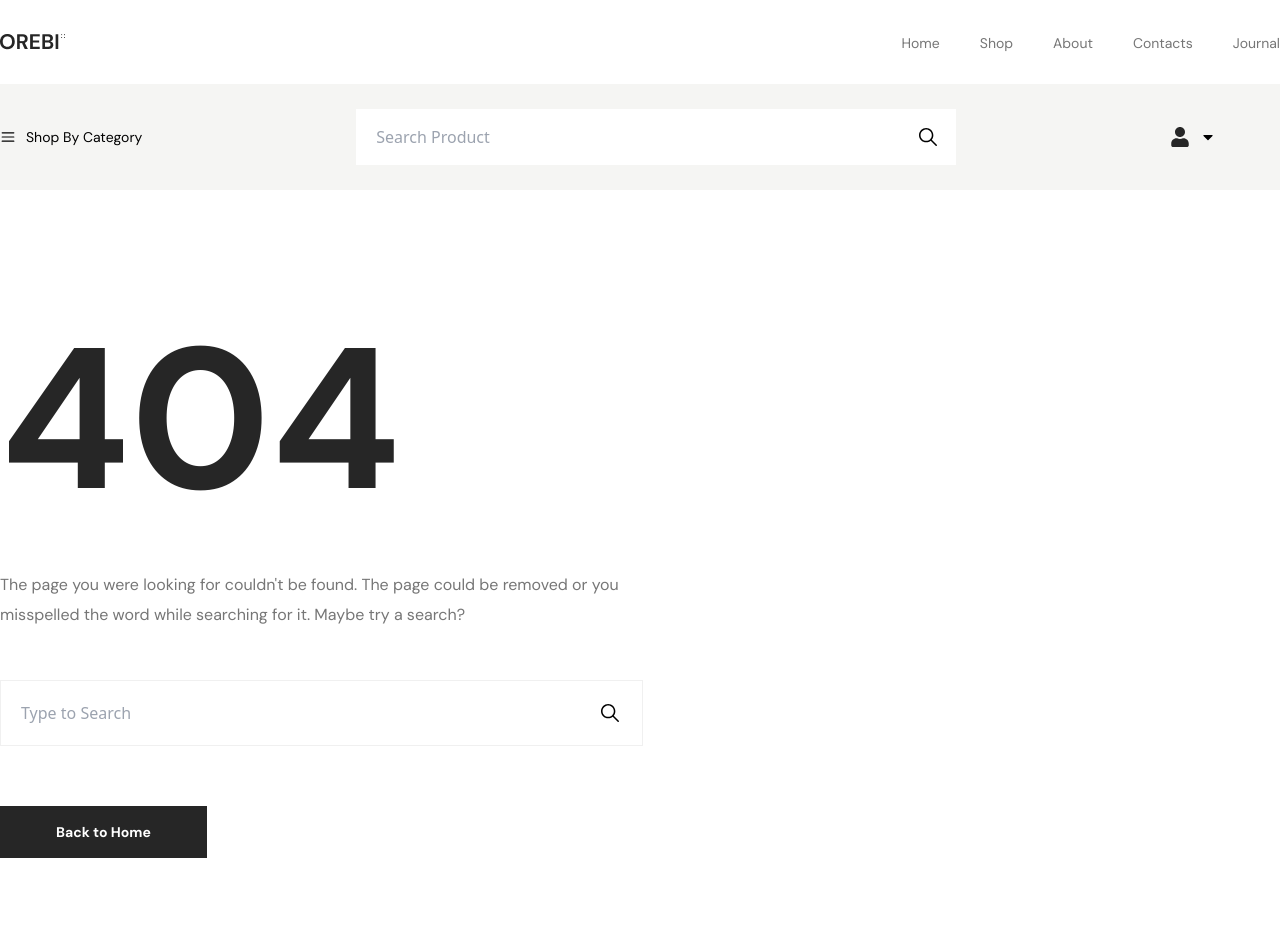
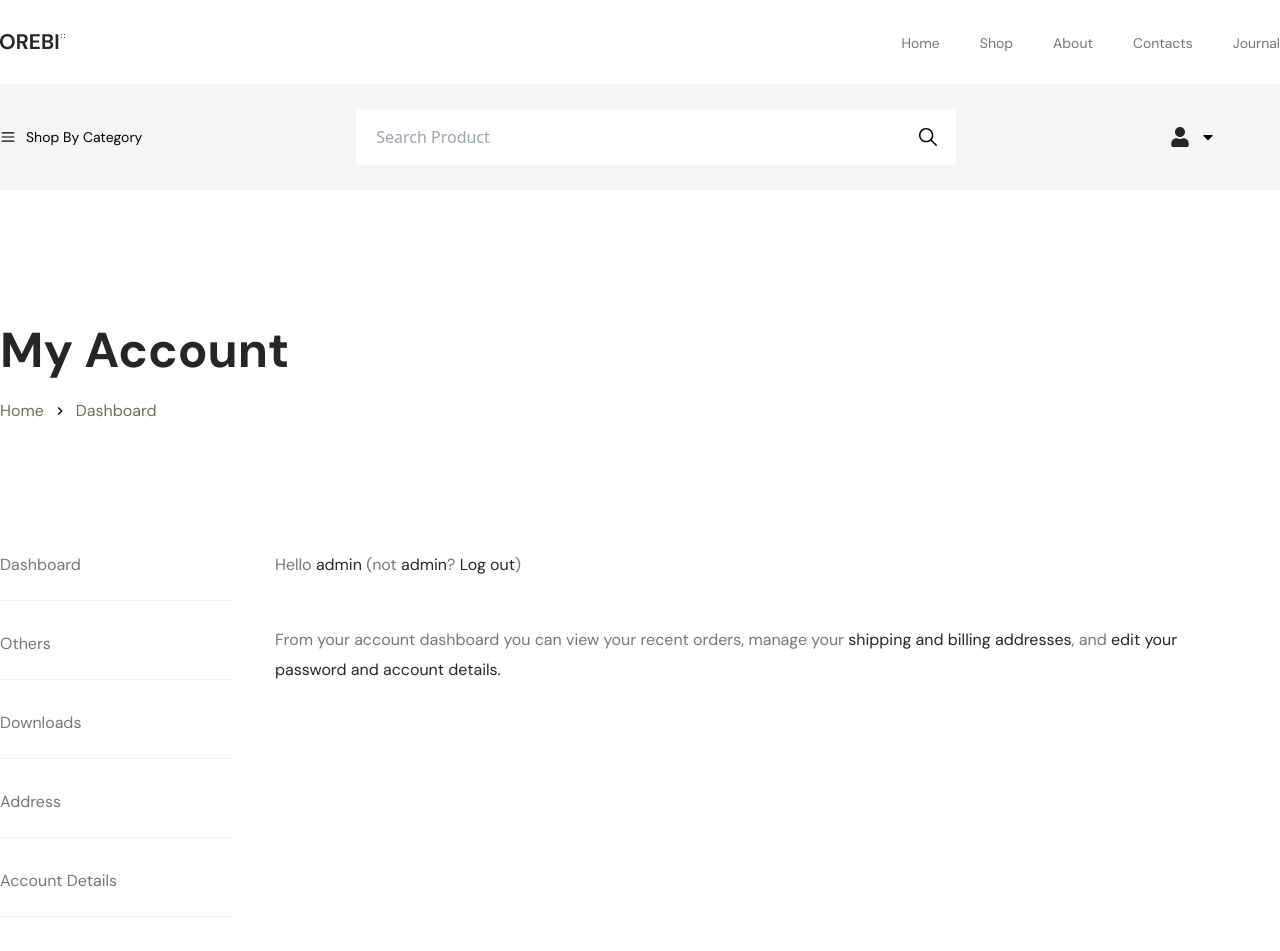
Before and after one commit to Nabab-Sharif/React-Project-5-Ecommerce-Orebi, a React (Vite) app: page /dashboard in a window 1280 px wide. Shown: the top 951 px of the page. Built offline with nearby package versions, Linux system fonts and the light colour scheme; some icons are missing.

Commit message:
My Account Page Part Done

```diff
--- a/src/App.jsx
+++ b/src/App.jsx
@@ -8,6 +8,12 @@ import Contact from "./pages/contact/Contact"
 import Journal from "./pages/journal/Journal"
 import CartPage from "./pages/viewCart/CartPage"
 import CheckoutPage from "./pages/checkout/CheckoutPage"
+import Myaccount from "./pages/myAccount/Index"
+import Dashboard from './pages/myAccount/Dashboard';
+import Others from './pages/myAccount/Others';
+import Download from './pages/myAccount/Download';
+import Address from './pages/myAccount/Address';
+import AccountDetails from './pages/myAccount/AccountDetails';
 
 
 
@@ -25,6 +31,13 @@ const App = () => {
           <Route path="/journal" element={<Journal />} />
           <Route path="/cart" element={<CartPage />} />
           <Route path="/checkout" element={<CheckoutPage />} />
+          <Route element={<Myaccount />}>
+            <Route path="/dashboard" element={<Dashboard />} />
+            <Route path="/others" element={<Others />} />
+            <Route path="/download" element={<Download />} />
+            <Route path="/address" element={<Address />} />
+            <Route path="/accountdetails" element={<AccountDetails />} />
+          </Route>
           <Route path="*" element={<Error />} />
         </Route>
       </>
--- a/src/components/UserAccount.jsx
+++ b/src/components/UserAccount.jsx
@@ -1,10 +1,15 @@
+import { Link } from 'react-router-dom';
+
+
 
 const UserAccount = () => {
   return (
     <>
       <div className="w-[210px] absolute right-0 mt-4 border-[1px] border-[#c3c1c1]">
-        <a className="bg-white block px-[60px] py-4 text-center text-[#262626] text-[14px] font-normal font-dm capitalize transition-all duration-200 hover:bg-black hover:text-white" href="#">my account</a>
-        <a className="bg-white block px-[60px] py-4 text-center text-[#262626] text-[14px] font-normal font-dm capitalize transition-all duration-200  hover:bg-black hover:text-white " href="#">log out</a>
+
+        <Link to="dashboard" className="bg-white block px-[60px] py-4 text-center text-[#262626] text-[14px] font-normal font-dm capitalize transition-all duration-200 hover:bg-black hover:text-white" href="#">my account</Link>
+        <Link className="bg-white block px-[60px] py-4 text-center text-[#262626] text-[14px] font-normal font-dm capitalize transition-all duration-200  hover:bg-black hover:text-white " href="#">log out</Link>
+
       </div>
     </>
   )
--- /dev/null
+++ b/src/pages/myAccount/AccountDetails.jsx
@@ -0,0 +1,11 @@
+
+
+const AccountDetails = () => {
+  return (
+    <>
+      <h2>Account Details of users</h2>
+    </>
+  )
+}
+
+export default AccountDetails
--- /dev/null
+++ b/src/pages/myAccount/Address.jsx
@@ -0,0 +1,11 @@
+
+
+const Address = () => {
+  return (
+    <>
+      <h2>Address Page</h2>
+    </>
+  )
+}
+
+export default Address
--- /dev/null
+++ b/src/pages/myAccount/Dashboard.jsx
@@ -0,0 +1,15 @@
+
+import { Link } from 'react-router-dom';
+
+const Dashboard = () => {
+  return (
+    <>
+      <div>
+        <p className="mb-[45px] text-[#767676] text-[16px] font-dm font-normal leading-[30px]">Hello <span className="text-[#262626] cursor-pointer">admin</span> (not <span className="text-[#262626] cursor-pointer">admin</span>? <Link to="/" className="text-[#262626] cursor-pointer">Log out</Link>)</p>
+        <p className="text-[#767676] text-[16px] font-dm font-normal leading-[30px]">From your account dashboard you can view your <span className="text-[#262626]cursor-pointer">recent orders</span>, manage your <span className="text-[#262626] cursor-pointer">shipping and billing addresses</span>, and <span className="text-[#262626] cursor-pointer">edit your password and account details.</span></p>
+      </div>
+    </>
+  )
+}
+
+export default Dashboard
--- /dev/null
+++ b/src/pages/myAccount/Download.jsx
@@ -0,0 +1,12 @@
+
+
+
+const Download = () => {
+  return (
+    <>
+      <h2>Download Page</h2>
+    </>
+  )
+}
+
+export default Download
--- /dev/null
+++ b/src/pages/myAccount/Index.jsx
@@ -0,0 +1,49 @@
+import BreadCrumb from "../../components/utilities/BreadCrumb"
+import { Link, Outlet } from 'react-router-dom';
+import { NavLink } from 'react-router-dom';
+
+
+const Myaccount = () => {
+
+  let pathname = window.location.href;
+  let patharray = pathname.split("/");
+  let finalpath = patharray[patharray.length - 1];
+
+
+
+  return (
+    <section className="mt-[124px]">
+      <div className="max-w-container mx-auto">
+        {/* bread crumb part Start */}
+        <div className="mb-[127px]">
+          <h3 className="text-[49px] text-[#262626] font-bold font-dm capitalize mb-[11px]">My Account</h3>
+          <BreadCrumb lastPath={finalpath} />
+        </div>
+        {/* bread crumb part End */}
+
+        {/*...........my account content part Start..........*/}
+        <div className="flex gap-10 justify-between mb-[140px] w-[1193px]">
+
+          <div className="w-[234px] flex flex-col gap-y-2 ">
+            <NavLink className="font-dm leading-[30px] text-base font-normal text-[#767676] py-5 border-b border-[#F0F0F0] pt-0" to="dashboard">Dashboard</NavLink>
+            <NavLink className="font-dm leading-[30px] text-base font-normal text-[#767676] py-5 border-b border-[#F0F0F0] " to="others">Others</NavLink>
+            <NavLink className="font-dm leading-[30px] text-base font-normal text-[#767676] py-5 border-b border-[#F0F0F0] " to="download">Downloads</NavLink>
+            <NavLink className="font-dm leading-[30px] text-base font-normal text-[#767676] py-5 border-b border-[#F0F0F0] " to="address">Address</NavLink>
+            <NavLink className="font-dm leading-[30px] text-base font-normal text-[#767676] py-5 border-b border-[#F0F0F0] " to="accountdetails">Account Details</NavLink>
+            <Link className="font-dm leading-[30px] text-base font-normal text-[#767676] py-5 border-b border-[#F0F0F0] " to="/">Logout</Link>
+          </div>
+
+          <div className="w-[918px]">
+            <Outlet />
+          </div>
+
+        </div>
+        {/*...........my account content part End..........*/}
+
+
+      </div>
+    </section>
+  )
+}
+
+export default Myaccount
--- /dev/null
+++ b/src/pages/myAccount/Others.jsx
@@ -0,0 +1,11 @@
+
+
+const Others = () => {
+  return (
+    <>
+      <h2>Others Page </h2>
+    </>
+  )
+}
+
+export default Others
```
